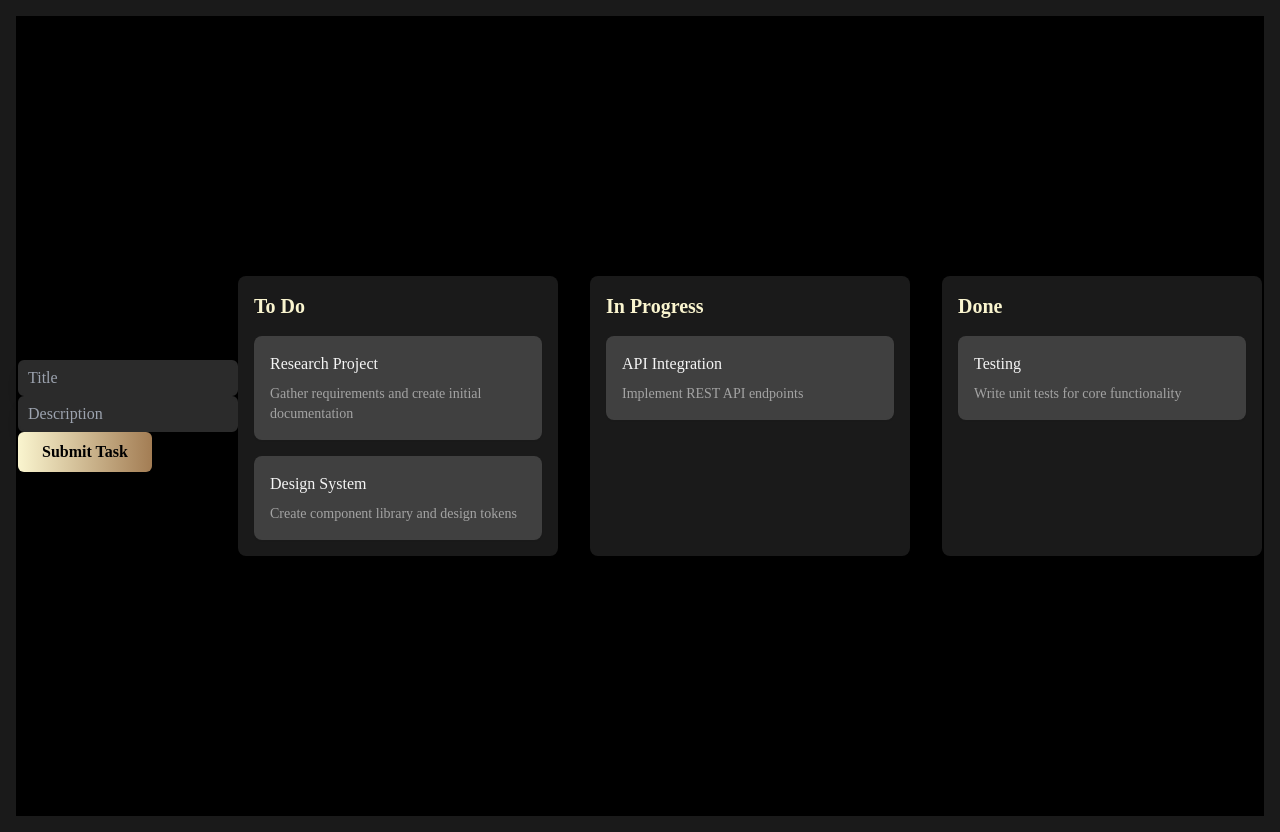
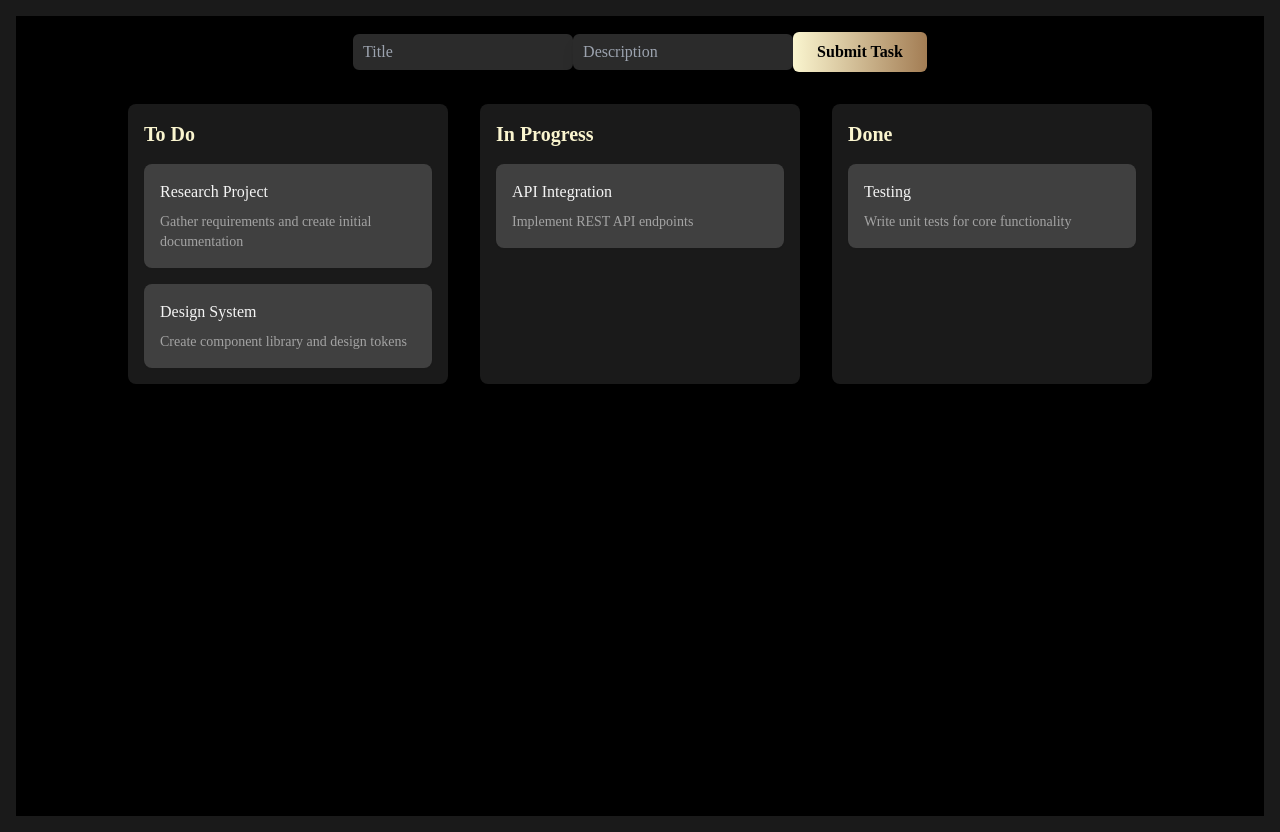
Before and after one commit to Randycullins08/DragDropTodo, a React (Vite) app: page / in a window 1280 px wide. Built offline with nearby package versions, Linux system fonts and the light colour scheme.

Commit message:
created component for form and also a taskform component

```diff
--- a/src/App.tsx
+++ b/src/App.tsx
@@ -1,41 +1,24 @@
 import { useState } from "react";
 import { DndContext, DragEndEvent } from "@dnd-kit/core";
 
+import TaskForm from "./components/TaskForm";
+import Column from "./components/Column";
+
+import { INITIAL_TASKS } from "./data";
 import type { Task } from "./types";
-import { INITIAL_TASKS } from "./data";
-import Column from "./components/Column";
 
 export default function App() {
   const [tasks, setTasks] = useState<Task[]>(INITIAL_TASKS);
-  const [input, setInput] = useState({
-    title: "",
-    description: "",
-  });
 
-  function handleChange(e: any) {
-    const { name, value } = e.target;
-
-    setInput((prev) => ({
-      ...prev,
-      [name]: value,
-    }));
-  }
-
-  function onSubmit(e: any) {
-    e.preventDefault();
-
+  function handleAddTask(title: string, description: string) {
     const newTask: Task = {
       id: "5",
       status: "TODO",
-      title: input.title,
-      description: input.description,
+      title,
+      description,
     };
 
     setTasks((prev) => [...prev, newTask]);
-    setInput({
-      title: "",
-      description: "",
-    });
   }
 
   function handleDragEnd(event: DragEndEvent) {
@@ -59,28 +42,11 @@ export default function App() {
   }
 
   return (
-    <div className="min-h-screen flex justify-center items-center bg-grayscale-900 p-4 text-white">
-      <form onSubmit={onSubmit}>
-        <input
-          type="text"
-          name="title"
-          placeholder="Title"
-          value={input.title}
-          onChange={handleChange}
-        />
-
-        <input
-          type="text"
-          name="description"
-          placeholder="Description"
-          value={input.description}
-          onChange={handleChange}
-        />
-        <button>Submit Task</button>
-      </form>
+    <div className="min-h-screen flex flex-col justify-start items-center bg-grayscale-900 p-4 text-white">
+      <TaskForm handleAddTask={handleAddTask} />
 
       <DndContext onDragEnd={handleDragEnd}>
-        <div className="flex gap-8">
+        <div className="flex gap-8 justify-center w-full mt-8">
           <Column type="TODO" tasks={tasks} />
           <Column type="IN_PROGRESS" tasks={tasks} />
           <Column type="DONE" tasks={tasks} />
--- /dev/null
+++ b/src/components/TaskForm.tsx
@@ -0,0 +1,53 @@
+import { ChangeEvent, FormEvent, useState } from "react";
+
+import { TaskFormProps } from "../types";
+
+export default function TaskForm({ handleAddTask }: TaskFormProps) {
+  const [input, setInput] = useState({
+    title: "",
+    description: "",
+  });
+
+  function handleChange(event: ChangeEvent<HTMLInputElement>) {
+    const { name, value } = event.target;
+
+    setInput((prev) => ({
+      ...prev,
+      [name]: value,
+    }));
+  }
+
+  function onSubmit(event: FormEvent<HTMLFormElement>) {
+    event.preventDefault();
+
+    handleAddTask(input.title, input.description);
+
+    setInput({
+      title: "",
+      description: "",
+    });
+  }
+
+  return (
+    <form onSubmit={onSubmit}>
+      <input
+        type="text"
+        name="title"
+        placeholder="Title"
+        value={input.title}
+        required
+        onChange={handleChange}
+      />
+
+      <input
+        type="text"
+        name="description"
+        placeholder="Description"
+        value={input.description}
+        required
+        onChange={handleChange}
+      />
+      <button>Submit Task</button>
+    </form>
+  );
+}
--- /dev/null
+++ b/src/components/layouts/Form.tsx
@@ -0,0 +1,20 @@
+import { FormEvent, ForwardedRef, forwardRef } from "react";
+
+import { FormProps } from "../../types";
+
+const Form = forwardRef<HTMLFormElement, FormProps>(
+  ({ onSubmit, children, ...rest }, ref: ForwardedRef<HTMLFormElement>) => {
+    const handleSubmit = (event: FormEvent<HTMLFormElement>) => {
+      event.preventDefault();
+      onSubmit;
+    };
+
+    return (
+      <form ref={ref} onSubmit={handleSubmit} {...rest}>
+        {children}
+      </form>
+    );
+  }
+);
+
+export default Form;
```
Also changed, not shown: src/types.ts (+10 -0 lines).
